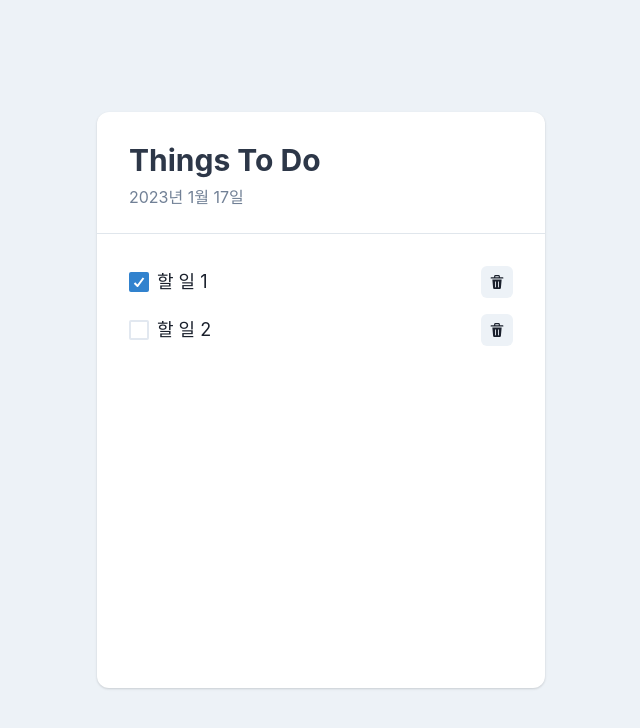
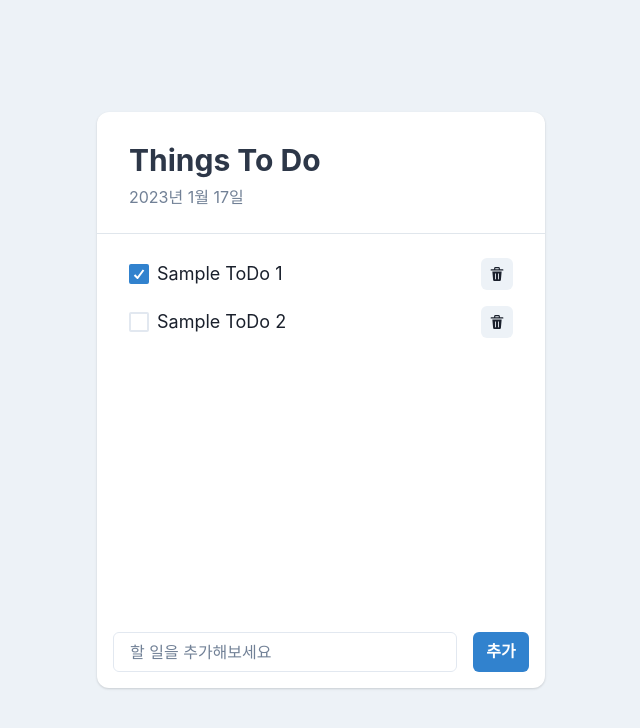
Before and after one commit to matt700395/better-todo, a React (Create React App) app: page / in a window 1280 px wide. Shown: the top 728 px of the page, without its empty margins (319-959 px from the left). Built offline with nearby package versions, Linux system fonts and the light colour scheme.

Commit message:
✨ feat: Add create todo

```diff
--- /dev/null
+++ b/src/components/TodoForm.js
@@ -0,0 +1,42 @@
+import React, { useState } from "react";
+import { Button, FormControl, Input } from "@chakra-ui/react";
+
+function TodoForm({ todoItemList, setTodoItemList }) {
+  const [todoInputText, setTodoInputText] = useState("");
+
+  const handleTodoInputText = (e) => {
+    setTodoInputText(e.target.value);
+  };
+
+  const addTodoItem = (e) => {
+    e.preventDefault();
+
+    if (todoInputText === "") return;
+
+    setTodoItemList([
+      ...todoItemList,
+      {
+        id: new Date().toLocaleString() + Math.random(),
+        text: todoInputText,
+        isDefaultChecked: false,
+      },
+    ]);
+    setTodoInputText("");
+  };
+
+  return (
+    <FormControl w="full" p={4} display="flex">
+      <Input
+        placeholder="할 일을 추가해보세요"
+        mr={4}
+        value={todoInputText}
+        onChange={handleTodoInputText}
+      />
+      <Button type="submit" colorScheme="blue" onClick={addTodoItem}>
+        추가
+      </Button>
+    </FormControl>
+  );
+}
+
+export default TodoForm;
--- a/src/components/TodoList.js
+++ b/src/components/TodoList.js
@@ -1,14 +1,34 @@
-import React from "react";
-import { Flex } from "@chakra-ui/react";
+import React, { useState, useEffect } from "react";
+import { CardBody, Flex } from "@chakra-ui/react";
 
 import TodoItem from "./TodoItem";
+import TodoForm from "./TodoForm";
 
 function TodoList() {
+  const [todoItemList, setTodoItemList] = useState([]);
+
+  useEffect(() => {
+    const sampleItemList = [
+      { id: 1, text: "Sample ToDo 1", isDefaultChecked: true },
+      { id: 2, text: "Sample ToDo 2", isDefaultChecked: false },
+    ];
+    setTodoItemList(sampleItemList);
+  }, []);
+
   return (
-    <Flex flexDir="column" flex={1} py={6} overflowY="scroll">
-      <TodoItem text="할 일 1" isDefaultChecked={true} />
-      <TodoItem text="할 일 2" isDefaultChecked={false} />
-    </Flex>
+    <CardBody display="flex" flexDir="column" overflowY="auto" p={0}>
+      <Flex flexDir="column" flex={1} py={4} overflowY="scroll">
+        {todoItemList.map((item) => (
+          <TodoItem
+            key={item.id}
+            id={item.id}
+            text={item.text}
+            isDefaultChecked={item.isDefaultChecked}
+          />
+        ))}
+      </Flex>
+      <TodoForm todoItemList={todoItemList} setTodoItemList={setTodoItemList} />
+    </CardBody>
   );
 }
 
```
